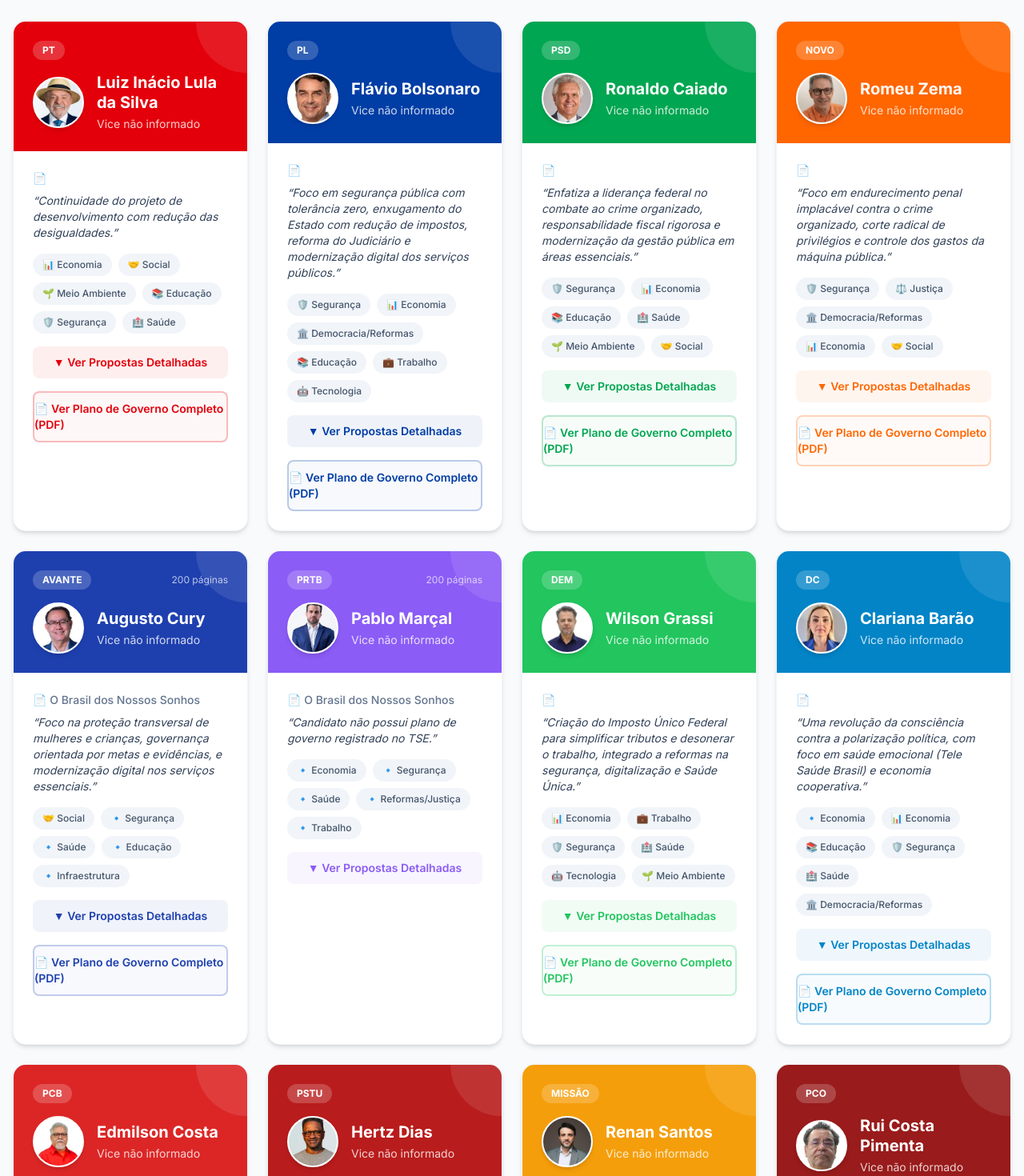
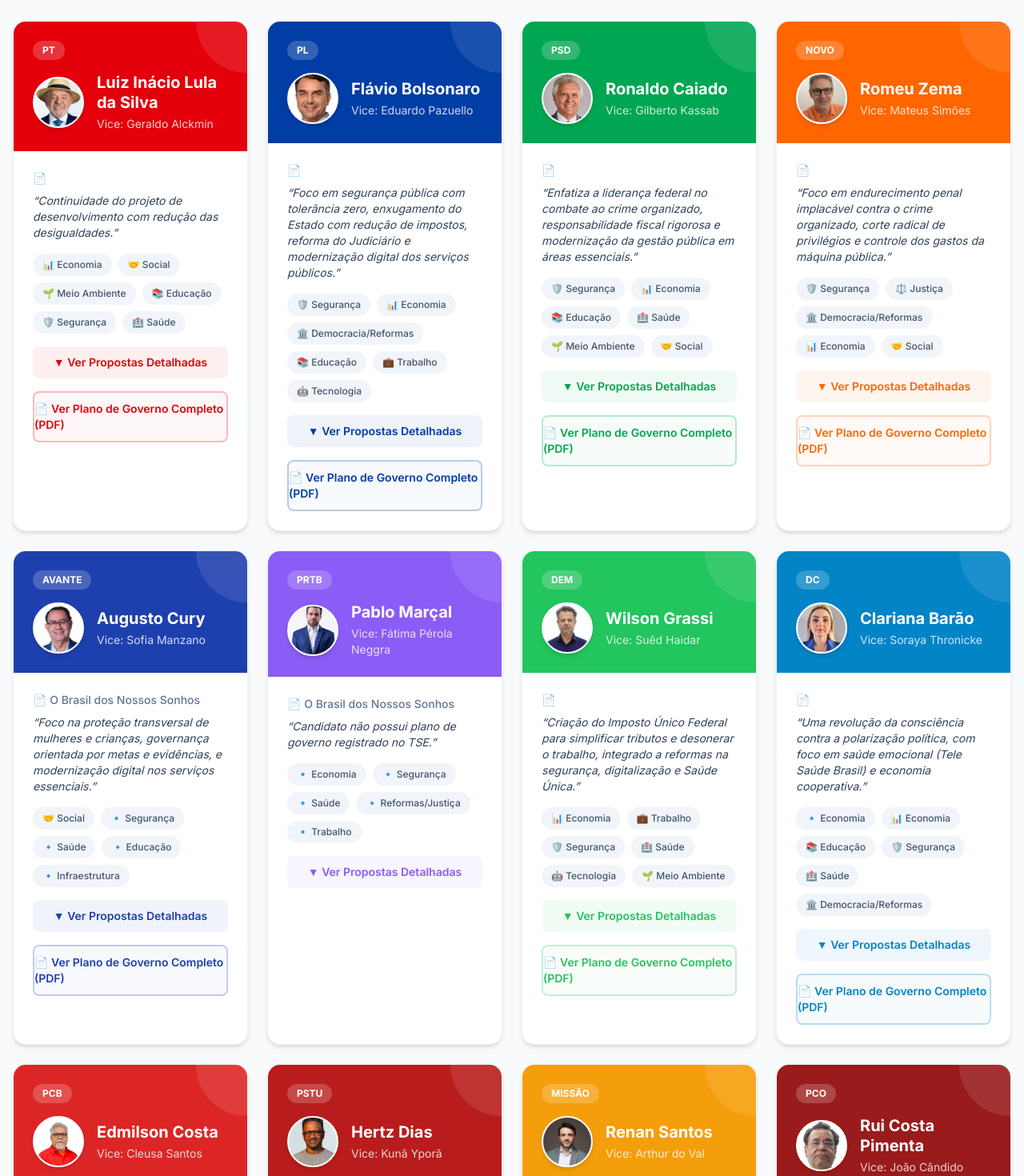
Before and after one commit to daniboycam/eleicoes-2026, a Next.js app: page / in a window 1280 px wide. Shown: the part 1180-2650 px from the top of the page at 80% size. Built offline with nearby package versions, Linux system fonts and the light colour scheme.

Commit message:
feat: remove pages count and add vice candidates

```diff
--- a/src/components/candidatos.tsx
+++ b/src/components/candidatos.tsx
@@ -63,11 +63,6 @@
                     <span className="bg-white/20 backdrop-blur-sm text-xs font-bold px-3 py-1 rounded-full">
                       {c.siglaPartido}
                     </span>
-                    {c.paginas && c.paginas > 0 && (
-                      <span className="text-xs text-white/70">
-                        {c.paginas} páginas
-                      </span>
-                    )}
                   </div>
 
                   <div className="flex items-center gap-4">
--- a/src/data/candidatos.ts
+++ b/src/data/candidatos.ts
@@ -26,6 +26,7 @@
     nome: "Luiz Inácio Lula da Silva",
     partido: "Partido dos Trabalhadores",
     siglaPartido: "PT",
+      vice: "Geraldo Alckmin",
     cor: "#E3000B",
     corBg: "bg-red-600",
     corText: "text-red-600",
@@ -57,6 +58,7 @@
     nome: "Flávio Bolsonaro",
     partido: "Partido Liberal",
     siglaPartido: "PL",
+      vice: "Eduardo Pazuello",
     cor: "#003DA5",
     corBg: "bg-blue-700",
     corText: "text-blue-700",
@@ -88,6 +90,7 @@
     nome: "Ronaldo Caiado",
     partido: "Partido Social Democrático",
     siglaPartido: "PSD",
+      vice: "Gilberto Kassab",
     cor: "#00A651",
     corBg: "bg-emerald-600",
     corText: "text-emerald-600",
@@ -119,6 +122,7 @@
     nome: "Romeu Zema",
     partido: "Partido Novo",
     siglaPartido: "NOVO",
+      vice: "Mateus Simões",
     cor: "#FF6600",
     corBg: "bg-orange-500",
     corText: "text-orange-500",
@@ -147,6 +151,7 @@
     nome: "Augusto Cury",
     partido: "Avante",
     siglaPartido: "AVANTE",
+      vice: "Sofia Manzano",
     cor: "#1E40AF",
     corBg: "bg-blue-700",
     corText: "text-blue-700",
@@ -168,6 +173,7 @@
     nome: "Pablo Marçal",
     partido: "Partido Renovador Trabalhista Brasileiro",
     siglaPartido: "PRTB",
+      vice: "Fátima Pérola Neggra",
     cor: "#8B5CF6",
     corBg: "bg-violet-500",
     corText: "text-violet-500",
@@ -188,6 +194,7 @@
     nome: "Wilson Grassi",
     partido: "Democrata",
     siglaPartido: "DEM",
+      vice: "Suêd Haidar",
     cor: "#22C55E",
     corBg: "bg-green-500",
     corText: "text-green-500",
@@ -219,6 +226,7 @@
     nome: "Clariana Barão",
     partido: "Democracia Cristã",
     siglaPartido: "DC",
+      vice: "Soraya Thronicke",
     cor: "#0284C7",
     corBg: "bg-sky-600",
     corText: "text-sky-600",
@@ -249,6 +257,7 @@
     nome: "Edmilson Costa",
     partido: "Partido Comunista Brasileiro",
     siglaPartido: "PCB",
+      vice: "Cleusa Santos",
     cor: "#DC2626",
     corBg: "bg-red-600",
     corText: "text-red-600",
@@ -277,6 +286,7 @@
     nome: "Hertz Dias",
     partido: "Partido Socialista dos Trabalhadores Unificado",
     siglaPartido: "PSTU",
+      vice: "Kunã Yporã",
     cor: "#B91C1C",
     corBg: "bg-red-700",
     corText: "text-red-700",
@@ -305,6 +315,7 @@
     nome: "Renan Santos",
     partido: "Missão",
     siglaPartido: "MISSÃO",
+      vice: "Arthur do Val",
     cor: "#F59E0B",
     corBg: "bg-amber-500",
     corText: "text-amber-500",
@@ -336,6 +347,7 @@
     nome: "Rui Costa Pimenta",
     partido: "Partido da Causa Operária",
     siglaPartido: "PCO",
+      vice: "João Cândido",
     cor: "#991B1B",
     corBg: "bg-red-800",
     corText: "text-red-800",
@@ -367,6 +379,7 @@
     nome: "Samara Martins",
     partido: "Unidade Popular",
     siglaPartido: "UP",
+      vice: "Léo Péricles",
     cor: "#000000",
     corBg: "bg-zinc-900",
     corText: "text-zinc-900",
--- a/src/data/governadores.ts
+++ b/src/data/governadores.ts
@@ -6,6 +6,7 @@
     nome: "Celina Leão",
     partido: "Progressistas",
     siglaPartido: "PP",
+      vice: "Gustavo Rocha",
     cor: "#1D4ED8",
     corBg: "bg-blue-600",
     corText: "text-blue-600",
@@ -27,6 +28,7 @@
     nome: "Paula Belmonte",
     partido: "Cidadania",
     siglaPartido: "CIDADANIA",
+      vice: "Juiz Everardo",
     cor: "#EC4899",
     corBg: "bg-pink-500",
     corText: "text-pink-500",
@@ -48,6 +50,7 @@
     nome: "Leandro Grass",
     partido: "Partido dos Trabalhadores",
     siglaPartido: "PT",
+      vice: "Olgamir Amancia",
     cor: "#DC2626",
     corBg: "bg-red-600",
     corText: "text-red-600",
@@ -69,6 +72,7 @@
     nome: "Ricardo Cappelli",
     partido: "Partido Socialista Brasileiro",
     siglaPartido: "PSB",
+      vice: "Sofia Cravalho",
     cor: "#F59E0B",
     corBg: "bg-amber-500",
     corText: "text-amber-500",
@@ -90,6 +94,7 @@
     nome: "José Roberto Arruda",
     partido: "Partido Liberal",
     siglaPartido: "PL",
+      vice: "Agnelo Queiroz",
     cor: "#1E3A8A",
     corBg: "bg-blue-800",
     corText: "text-blue-800",
@@ -111,6 +116,7 @@
     nome: "Robson",
     partido: "Partido Socialista dos Trabalhadores Unificado",
     siglaPartido: "PSTU",
+      vice: "Eduardo Brandão",
     cor: "#B91C1C",
     corBg: "bg-red-700",
     corText: "text-red-700",
@@ -132,6 +138,7 @@
     nome: "Kiko Caputo",
     partido: "Partido de Renovação",
     siglaPartido: "PR",
+      vice: "Rafael de Sá Sampaio",
     cor: "#6B7280",
     corBg: "bg-gray-500",
     corText: "text-gray-500",
@@ -153,6 +160,7 @@
     nome: "Elisson Ferreira",
     partido: "Agir",
     siglaPartido: "AGIR",
+      vice: "Sérgio Prado",
     cor: "#3B82F6",
     corBg: "bg-blue-500",
     corText: "text-blue-500",
@@ -174,6 +182,7 @@
     nome: "Expedito Mendonça",
     partido: "Partido da Causa Operária",
     siglaPartido: "PCO",
+      vice: "Vera Lúcia",
     cor: "#991B1B",
     corBg: "bg-red-800",
     corText: "text-red-800",
@@ -195,6 +204,7 @@
     nome: "Samara Mineiro",
     partido: "Unidade Popular",
     siglaPartido: "UP",
+      vice: "Léo Péricles",
     cor: "#000000",
     corBg: "bg-zinc-900",
     corText: "text-zinc-900",
@@ -216,6 +226,7 @@
     nome: "Rico",
     partido: "Partido Renovador Trabalhista Brasileiro",
     siglaPartido: "PRTB",
+      vice: "Julio Cesar",
     cor: "#8B5CF6",
     corBg: "bg-violet-500",
     corText: "text-violet-500",
```
